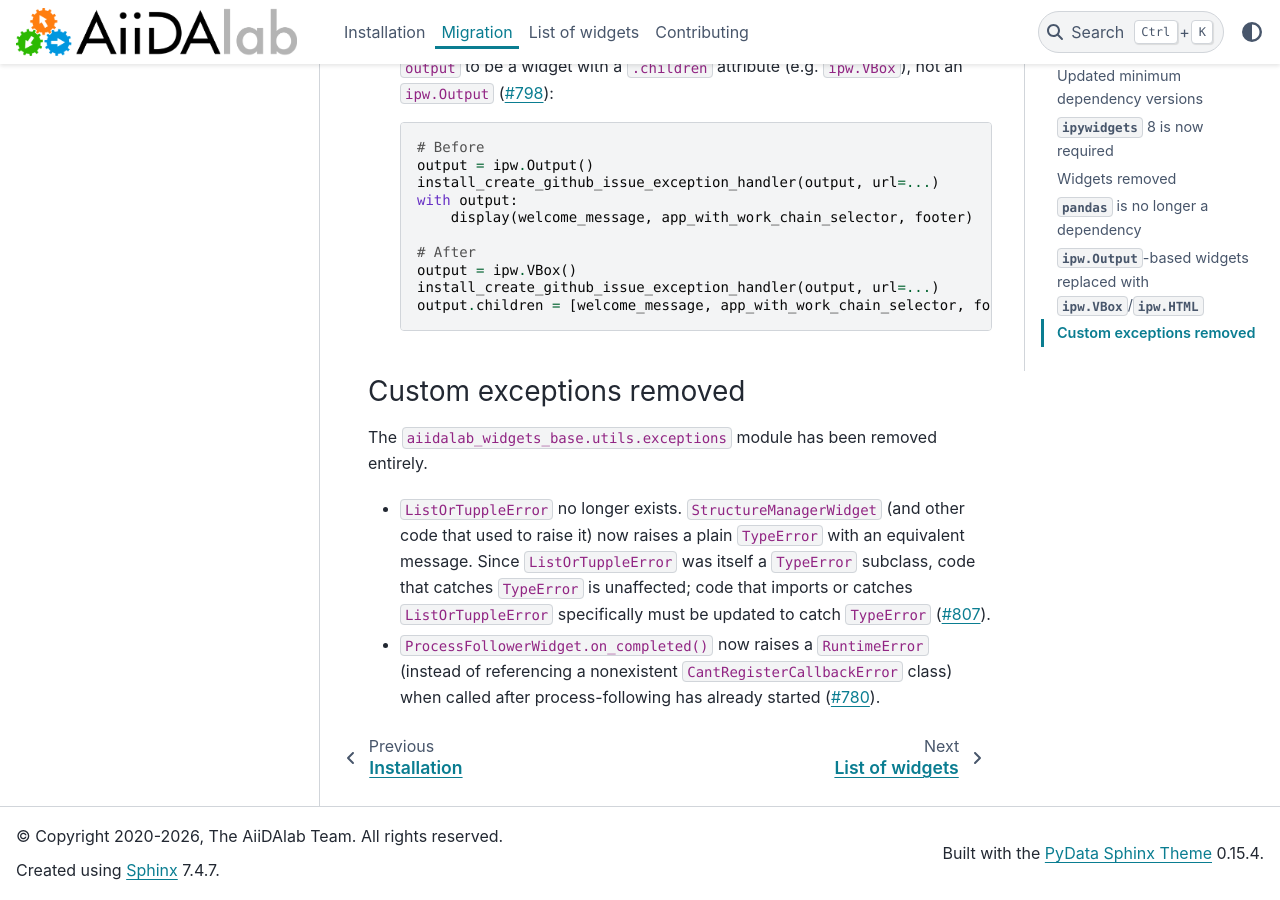
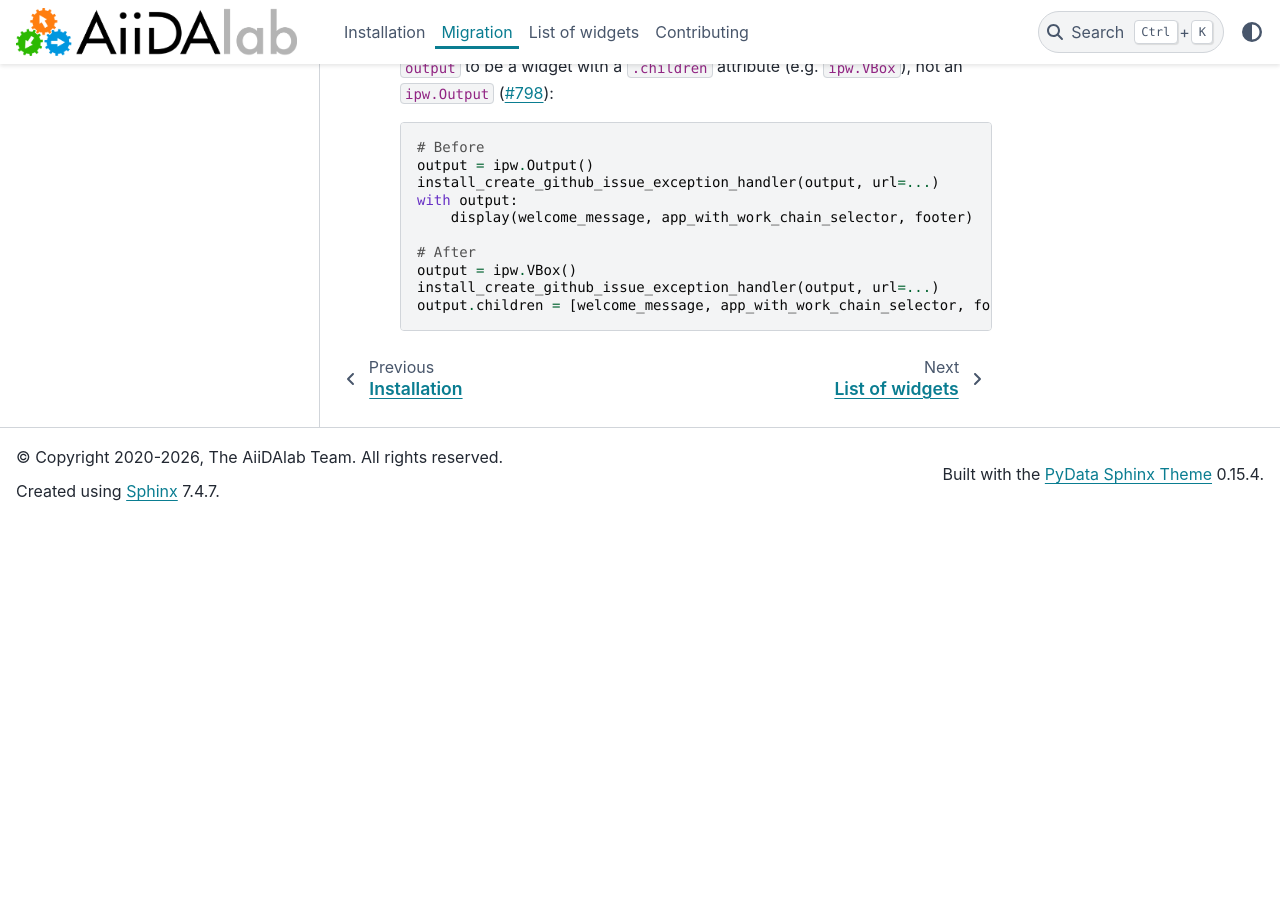
Before and after one commit to aiidalab/aiidalab-widgets-base, a Sphinx documentation site: the page built from docs/source/migration.rst, in a window 1280 px wide and 900 px high, scrolled down 3099 px. Built offline with Sphinx 7.4.7 and the PyData theme 0.15.4, drawn with Linux system fonts in a browser that asks for light colours; pages that are not in the unit, such as notebooks, are missing from menus; the version number is read from the project's files by our own code; after the commit the page ends 3619 px from its top, so only the background shows below that.

Commit message:
Remove subsection about custom exceptions

```diff
--- a/docs/source/migration.rst
+++ b/docs/source/migration.rst
@@ -124,15 +124,3 @@ Two public APIs are affected:
       output = ipw.VBox()
       install_create_github_issue_exception_handler(output, url=...)
       output.children = [welcome_message, app_with_work_chain_selector, footer]
-
-Custom exceptions removed
----------------------------
-
-The ``aiidalab_widgets_base.utils.exceptions`` module has been removed entirely.
-
-* ``ListOrTuppleError`` no longer exists.
-  ``StructureManagerWidget`` (and other code that used to raise it) now raises a plain ``TypeError`` with an equivalent message.
-  Since ``ListOrTuppleError`` was itself a ``TypeError`` subclass, code that catches ``TypeError`` is unaffected; code that imports or catches ``ListOrTuppleError`` specifically must be updated to catch ``TypeError``
-  (`#807 <https://github.com/aiidalab/aiidalab-widgets-base/pull/807>`__).
-* ``ProcessFollowerWidget.on_completed()`` now raises a ``RuntimeError`` (instead of referencing a nonexistent ``CantRegisterCallbackError`` class) when called after process-following has already started
-  (`#780 <https://github.com/aiidalab/aiidalab-widgets-base/pull/780>`__).
```
